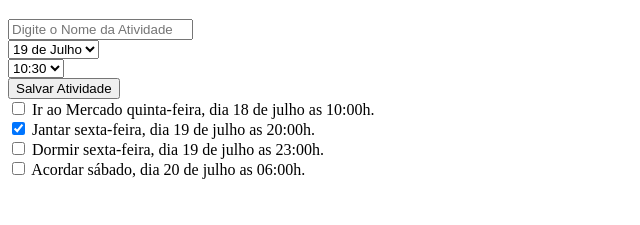
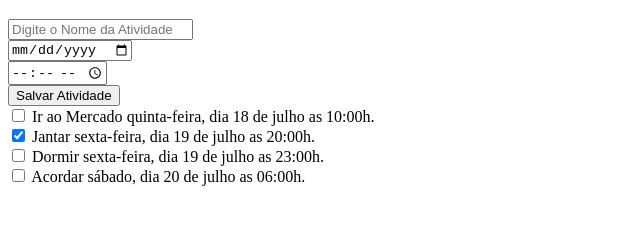
Before and after one commit to Axel-JD/ListadeTarefas, a plain HTML site: page index.html in a window 1280 px wide. Shown: the part 61-286 px from the top of the page, without its empty margins (0-640 px from the left). Drawn offline with nearby package versions, Linux system fonts and the light colour scheme.

Commit message:
Adição de conteúdo e melhora de código

```diff
--- a/index.html
+++ b/index.html
@@ -14,29 +14,31 @@
 
     <h1>Atividades</h1>
 
-
-    <section>
-
     <form onsubmit="salvarAtividade(event)">
         <div>
-                <input type="text" placeholder="Digite o Nome da Atividade" required>
+            <input type="text" name="atividade" placeholder="Digite o Nome da Atividade" required>
         </div>
 
         <div>
-                <select name="dia">
+            <!-- <select name="dia">
                 <option value="2024-07-19">19 de Julho</option>
-                </select>
+            </select> -->
+            <input type="date" name="dia" id="">
         </div>
 
         <div>
-                <select name="hora">
+            <!-- <select name="hora">
                 <option value="10:30">10:30</option>
-                </select>
+            </select> -->
+            <input type="time" name="hora" id="">
         </div>
 
         <button>Salvar Atividade</button>
 
     </form>
+
+
+    <section>
 
     </section>
 
--- a/src/js/scripts.js
+++ b/src/js/scripts.js
@@ -20,7 +20,7 @@ const atividade = {
     finalizada: false
 }
 
-const atividades = [
+let atividades = [
     atividade,
     {
         nome: "Jantar",
@@ -72,6 +72,8 @@ const atualizarListaDeAtividades = () => {
 
 const section = document.querySelector('section') //pegando as informações via nome de tag
 
+section.innerHTML=''
+
 if(atividades.length == 0) {
     section.innerHTML = "<p>Nenhuma atividade cadastrada!</p>"
 }
```
Lines whose indentation alone changed are shown as unchanged.
